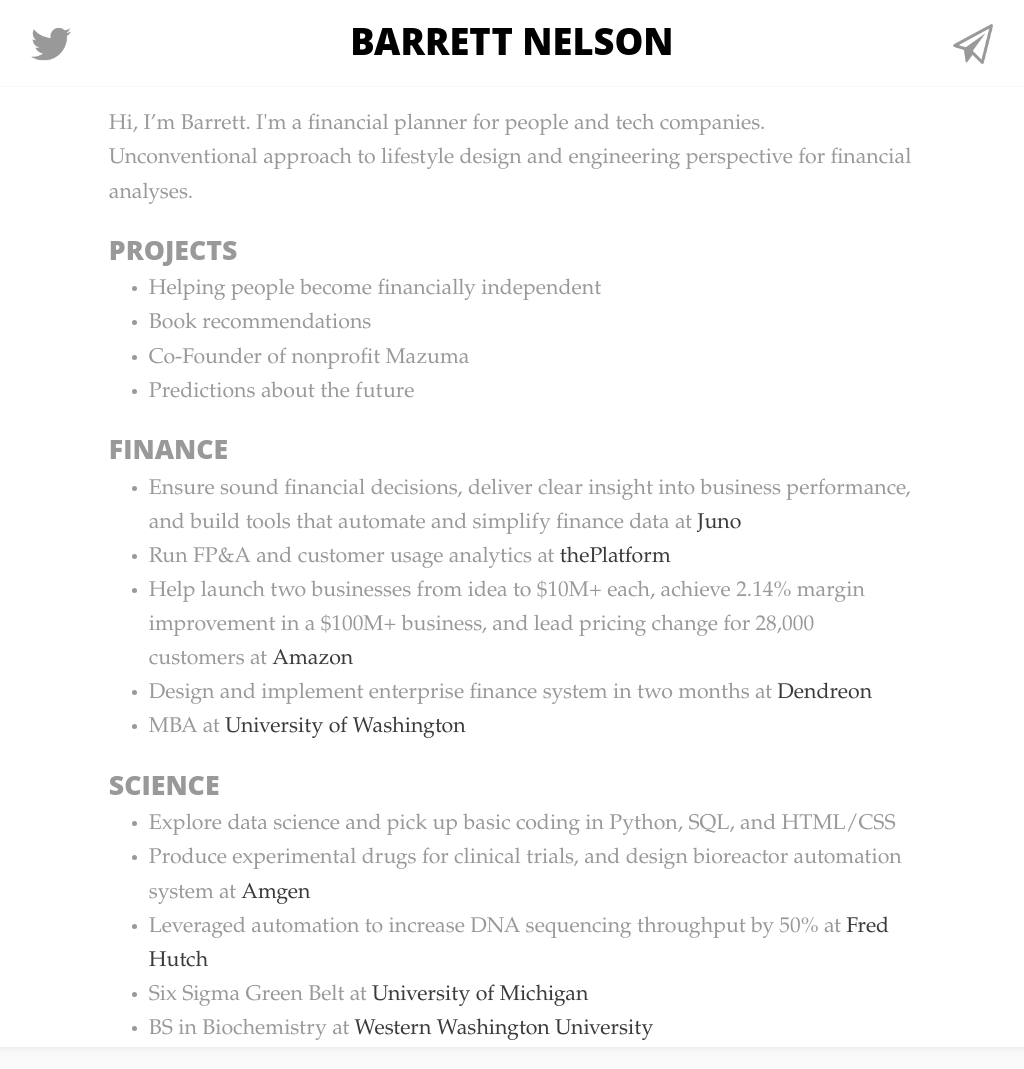
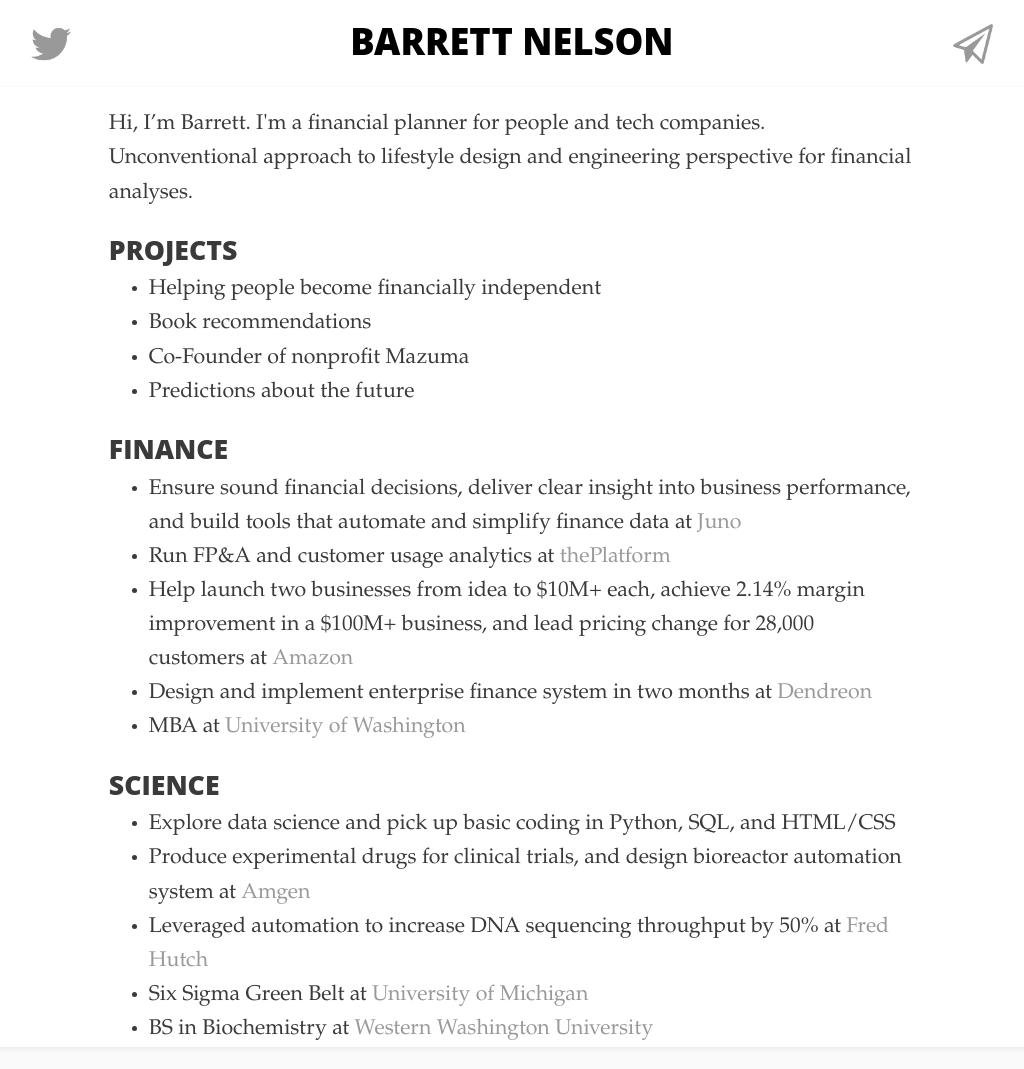
Before and after one commit to bstnel/bstnel.github.io, a Jekyll site: the page index.html, which Jekyll copies as it is, in a window 1280 px wide. Shown: the whole page, without its empty margins (128-1152 px from the left). Built offline with Jekyll 4.4.1, drawn with Linux system fonts in a browser that asks for light colours.

Commit message:
Update main.css

```diff
--- a/css/main.css
+++ b/css/main.css
@@ -1,6 +1,6 @@
 body {
       margin: 0 auto;
-      color: #999999;
+      color: #3a3a3a;
       font-family: 'Gentium Book Basic', 'Palatino', Georgia, serif;
       font-size: 16pt;
       line-height: 160%;
@@ -29,18 +29,18 @@
       padding: 0 15%;
     }
     a{
+      color: #999999;
+      text-decoration: none;
+    }
+    a:hover{
       color: #3a3a3a;
       text-decoration: none;
     }
-    a:hover{
+    a i{
       color: #999999;
-      text-decoration: none;
-    }
-    a i{
-      color: #3a3a3a;
     }
     a:hover i{
-      color: #999999;
+      color: #3a3a3a;
     }
     .centerdiv{
       margin: 0 auto;
```
